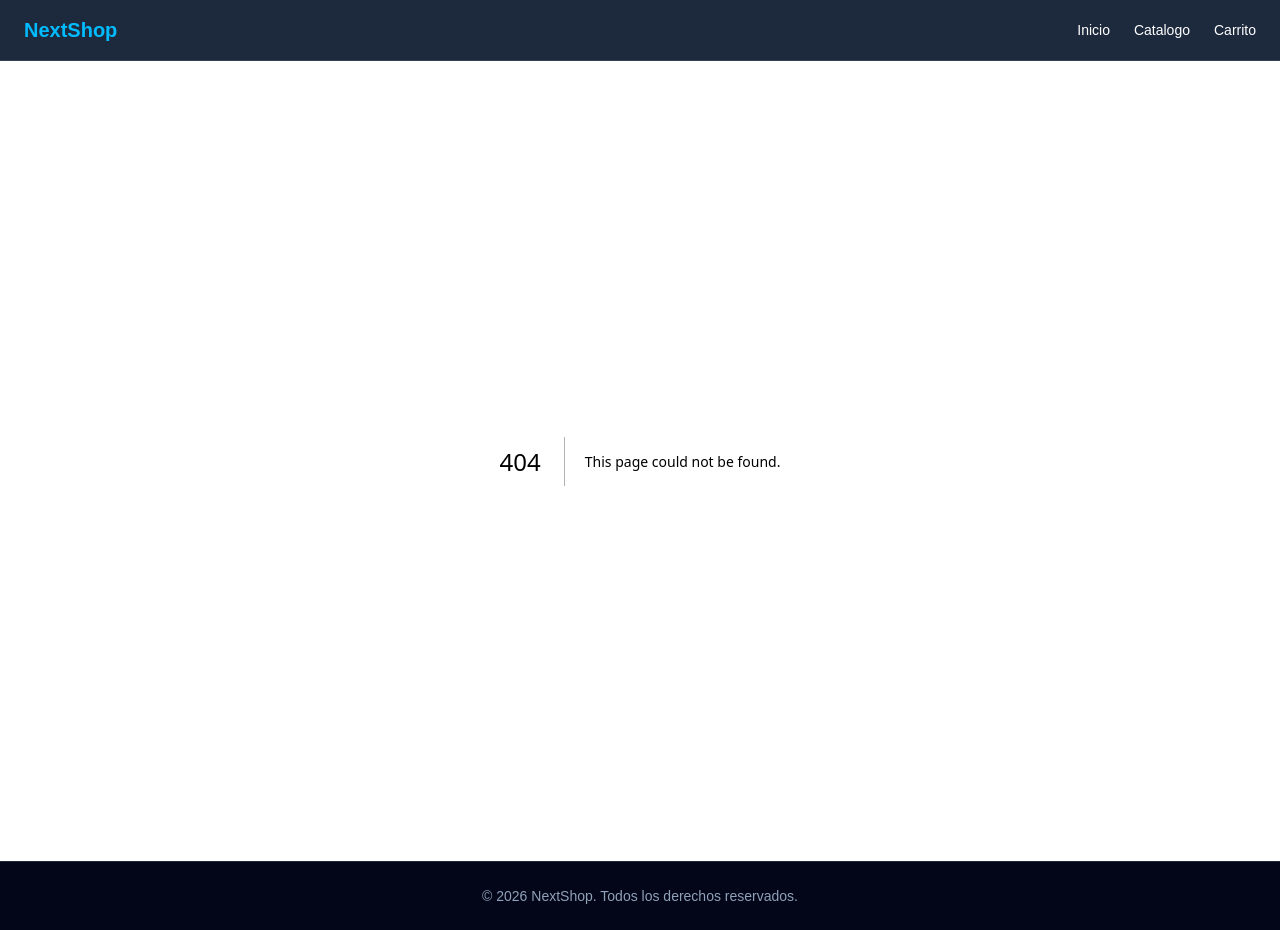
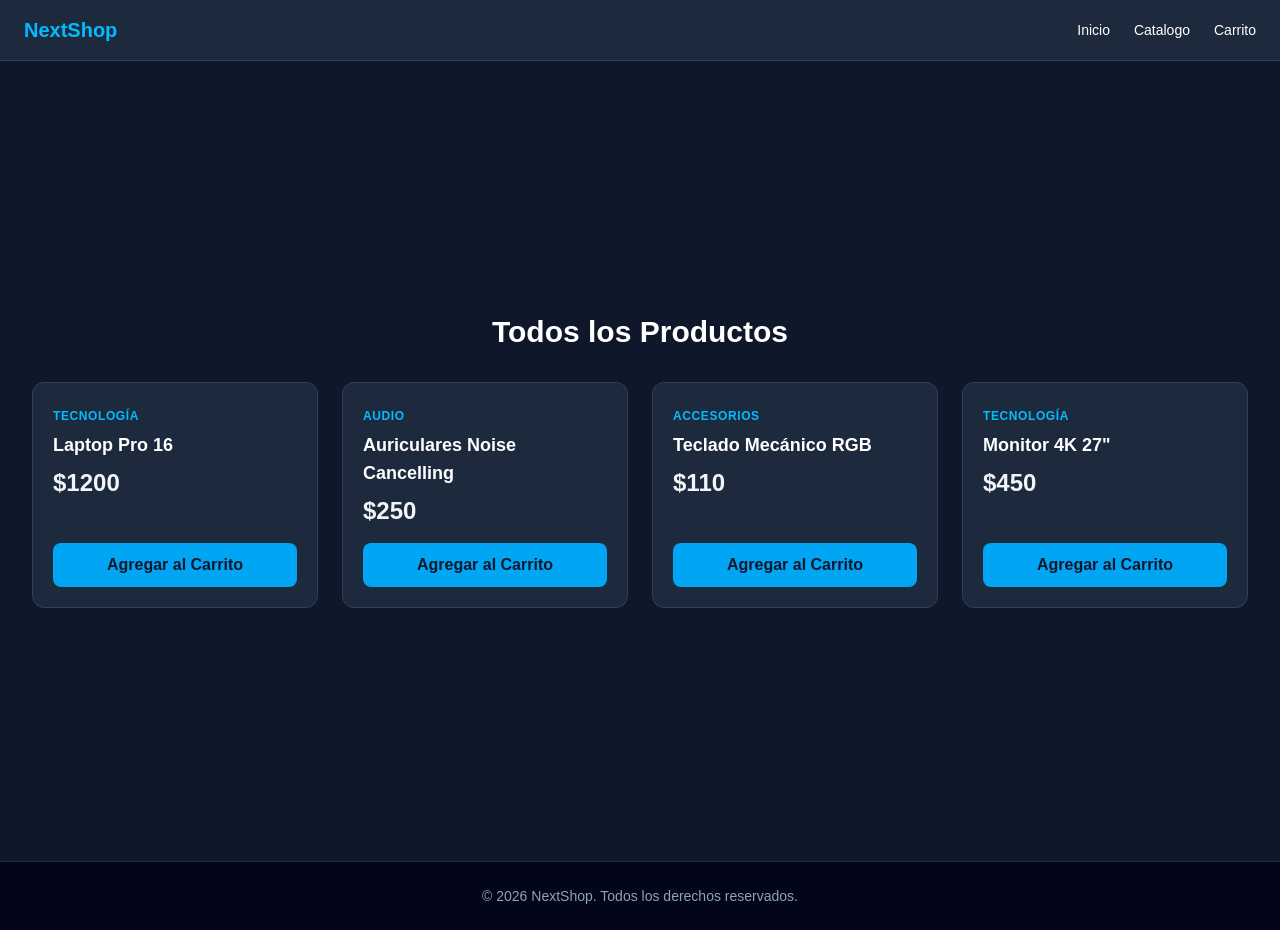
Before and after one commit to Hacid30/nextjs-ecommerce, a Next.js app: page /catalogo in a window 1280 px wide. Before the commit this address had no page. Built offline with nearby package versions, Linux system fonts and the light colour scheme.

Commit message:
feat: add catalog page, update navigation, and include README

```diff
--- /dev/null
+++ b/src/app/catalogo/page.js
@@ -0,0 +1,21 @@
+import ProductCard from '../../components/ProductCard';
+
+const mockProducts = [
+    { id: 1, title: 'Laptop Pro 16', price: 1200, category: 'Tecnología' },
+    { id: 2, title: 'Auriculares Noise Cancelling', price: 250, category: 'Audio' },
+    { id: 3, title: 'Teclado Mecánico RGB', price: 110, category: 'Accesorios' },
+    { id: 4, title: 'Monitor 4K 27"', price: 450, category: 'Tecnología' },
+];
+
+export default function CatalogoPage() {
+    return (
+        <main className="min-h-screen bg-slate-900 text-white flex flex-col items-center justify-center p-8">
+        <h1 className="text-3xl font-bold text-white mb-8">Todos los Productos</h1>
+        <div className="grid grid-cols-1 sm:grid-cols-2 lg:grid-cols-4 gap-6">
+            {mockProducts.map((product) => (
+            <ProductCard key={product.id} {...product} />
+            ))}
+        </div>
+        </main>
+    );
+}
--- a/src/app/page.js
+++ b/src/app/page.js
@@ -1,15 +1,20 @@
+import Link from 'next/link';
+
 export default function Home() {
-  return(
+  return (
     <main className="min-h-screen bg-slate-900 text-white flex flex-col items-center justify-center p-8">
-      <h1 className="text-4xl font-bold mb-4 text-sky-400">
-        Bienvenido a NextShop
+      <h1 className="text-5xl font-extrabold text-white mb-4">
+        Bienvenido a <span className="text-sky-400">NextShop</span>
       </h1>
-      <p className="text-slate-300 text-lg max-w-md text-center mb-6">
-        Tu nueva tienda en línea construida con Next.js App Router y Tailwinds CSS.
+      <p className="text-slate-300 text-lg max-w-xl mb-8">
+        Encuentra la mejor tecnología y accesorios con entregas rápidas y pagos seguros.
       </p>
-      <button className="bg-sky-500 hover:bg-sky-400 text-slate-900 font-bold px-6 py-3 rounded-lg transition" >
-        Ver Catálago
-      </button>
+      <Link
+        href="/catalogo"
+        className="bg-sky-500 hover:bg-sky-400 text-slate-900 font-bold px-8 py-4 rounded-xl transition text-lg"
+      >
+        Explorar Catálogo →
+      </Link>
     </main>
   );
 }
--- a/src/components/Navbar.js
+++ b/src/components/Navbar.js
@@ -8,7 +8,7 @@ export default function Navbar() {
             </Link>
             <div className="flex gap-6 text-sm font-medium">
                 <Link href="/" className="hover:text-sky-400  transition" > Inicio </Link>
-                <Link href="#" className="hover:text-sky-400  transition" > Catalogo </Link>
+                <Link href="/catalogo" className="hover:text-sky-400  transition" > Catalogo </Link>
                 <Link href="#" className="hover:text-sky-400  transition" > Carrito </Link>
             </div>
         </nav>
--- /dev/null
+++ b/src/components/ProductCard.js
@@ -0,0 +1,30 @@
+'use client';
+
+import { useState } from "react";
+
+export default function ProductCard({ title, price, category }) {
+    const [added, setAdded] = useState(false);
+
+    const handleAddToCart = () => {
+        setAdded(true);
+        setTimeout(() => setAdded(false), 2000);
+    };
+
+    return(
+        <div className="bg-slate-800 border border-slate-700 rounded-xl p-5 flex flex-col justify-between hover:border-sky-500 transition">
+            <div>
+                <span className="text-xs font-semibold text-sky-400 uppercase tracking-wider">{category}</span>
+                <h3 className="text-lg font-bold text-white mt-1 mb-2">{title}</h3>
+                <p className="text-2xl font-bold text-slate-100 mb-4">${price}</p>
+            </div>
+            <button
+                onClick={handleAddToCart}
+                className={`w-full py-2.5 rounded-lg font-bold ${
+                    added ? 'bg-emerald-500 text-slate-900' : 'bg-sky-500 hover:bg-sky-400 text-slate-900'
+                }`}
+            >
+                {added ? '¡Agregado!' : 'Agregar al Carrito'}
+            </button>
+        </div>
+    )
+}
```
Also changed, not shown: 1 other file (tests, documents, lock files or other folders).
